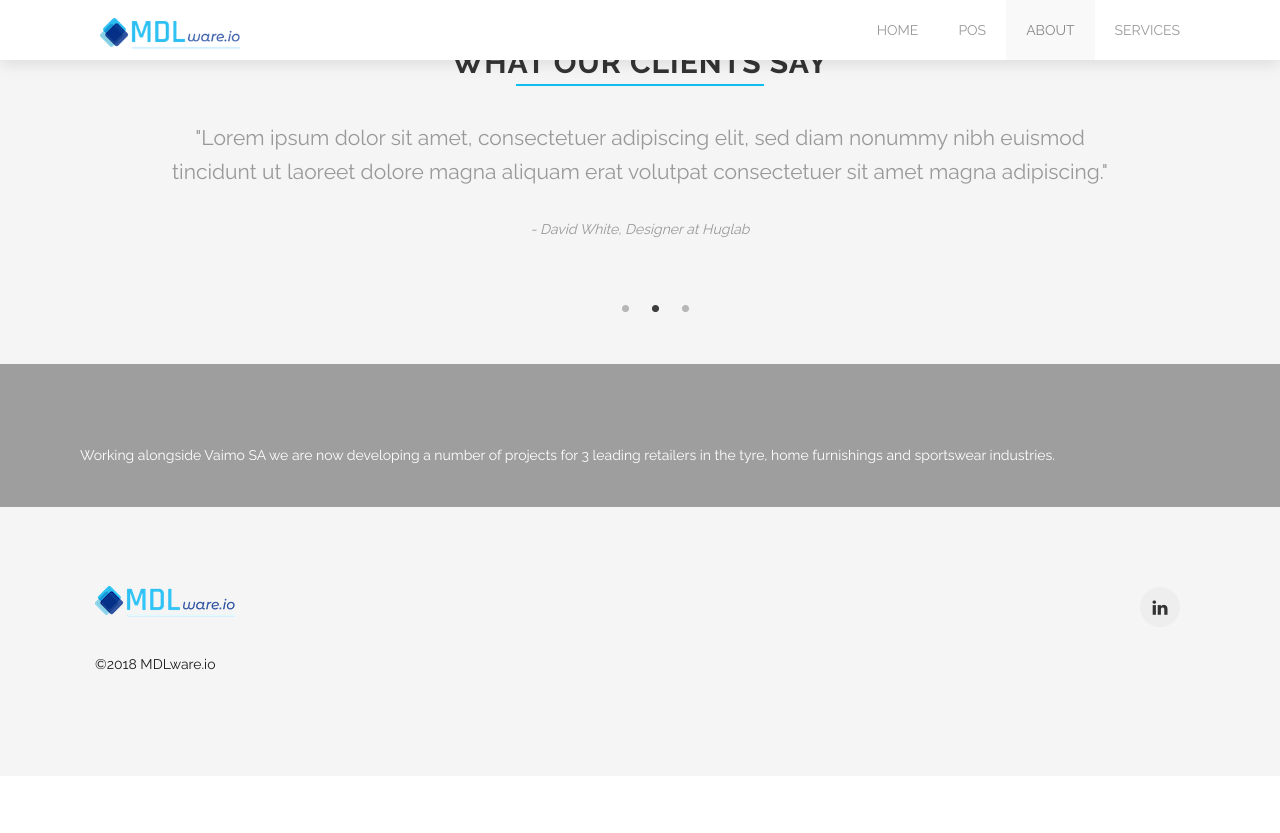
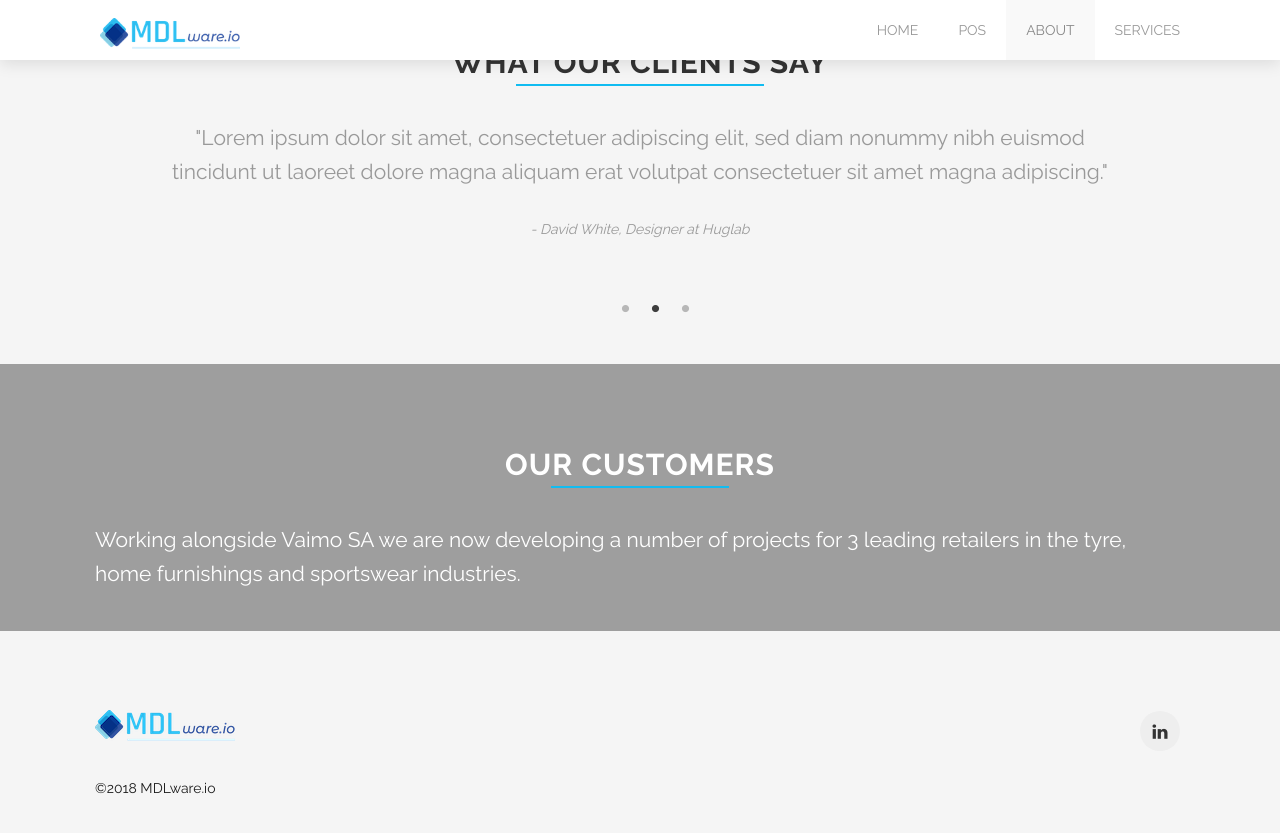
Before and after one commit to mdlware-io/mdlware-io.github.io, a Jekyll site: the page built from about.html, in a window 1280 px wide and 900 px high, scrolled down 1335 px. Shown: the top 833 px of the window. Built offline with Jekyll 4.4.1, drawn with Linux system fonts in a browser that asks for light colours; before the commit the page ends 2111 px from its top, so only the background shows below that.

Commit message:
correction

```diff
--- a/_includes/our-customers.html
+++ b/_includes/our-customers.html
@@ -1,6 +1,6 @@
 <div class='full parallax' style='background-image: url(images/@stock/sky.jpg); color: #fff;'>
   <div class='row'>
-    <div class='large-12 columns our-customers>
+    <div class='large-12 columns our-customers'>
       {% include section-header.html title="Our customers" color="#fff" %}
       <div class='spacing'></div>
       <p>
```
